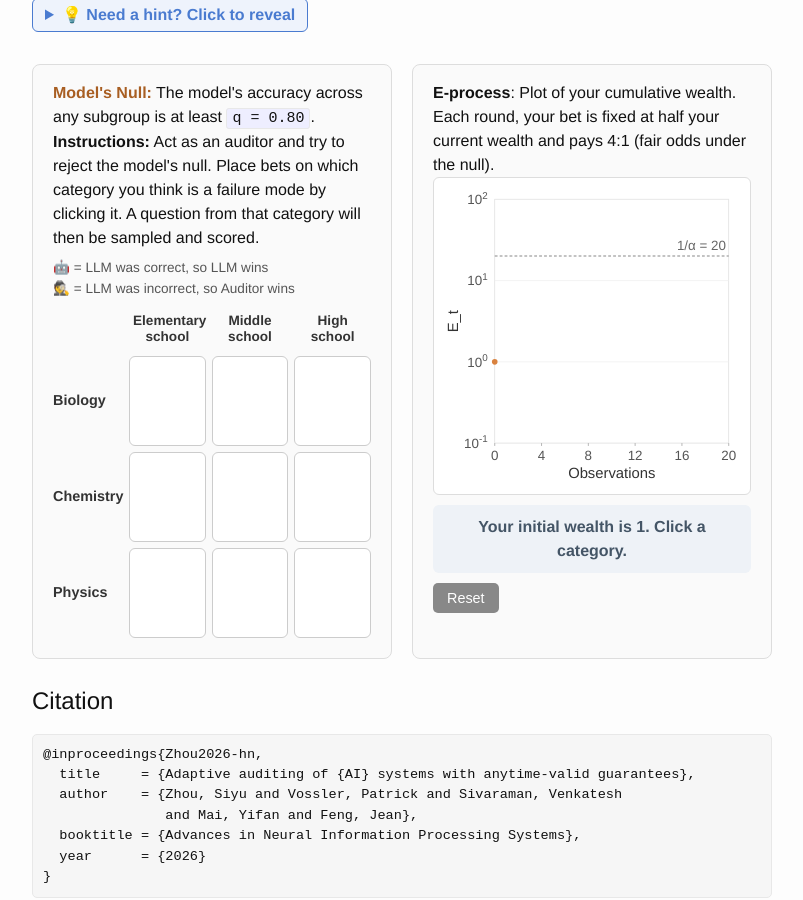
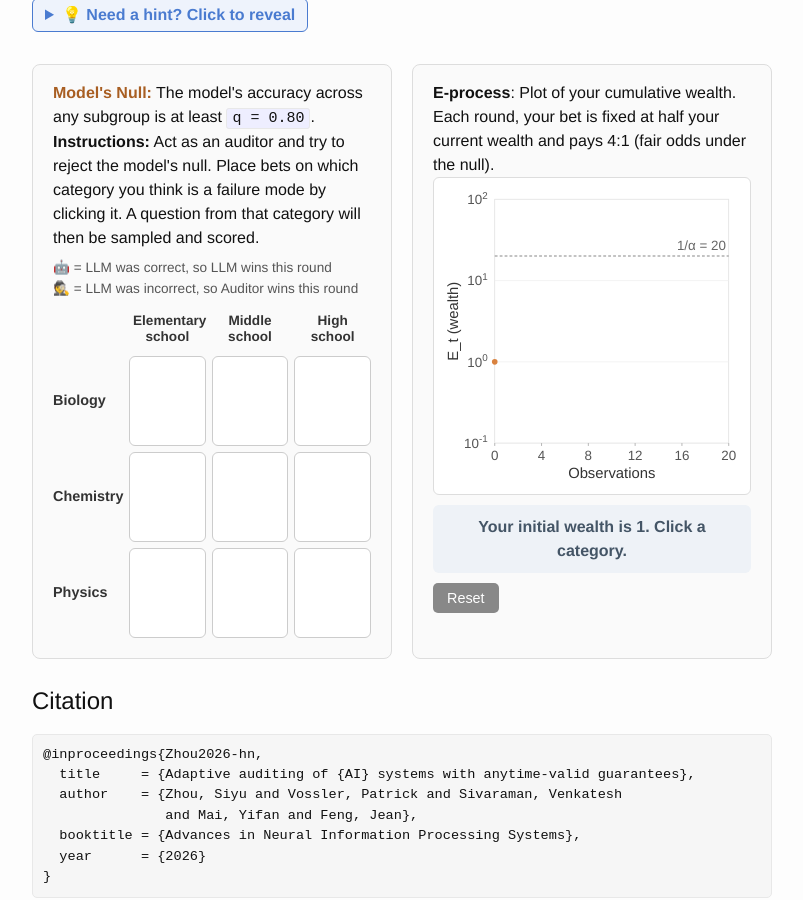
Before and after one commit to jjfeng/jjfeng.github.io, a Jekyll site: the page built from project_adaptive_auditing.html, in a window 1280 px wide and 900 px high, scrolled down 1821 px. Shown: the whole window, without its empty margins (238-1041 px from the left). Built offline with Jekyll 4.4.1, drawn with Linux system fonts in a browser that asks for light colours.

Commit message:
update legend

```diff
--- a/project_adaptive_auditing.html
+++ b/project_adaptive_auditing.html
@@ -234,7 +234,7 @@ Imagine an LLM is being tested on <a href="https://arxiv.org/abs/2311.12022">GPQ
     <div class="demo-card demo-left">
       <b class="c-model">Model's Null:</b> The model's accuracy across any subgroup is at least <code>q = 0.80</code>.
       <div><b>Instructions:</b> Act as an auditor and try to reject the model's null. Place bets on which category you think is a failure mode by clicking it. A question from that category will then be sampled and scored.</div>
-      <div class="grid-legend">🤖 = LLM was correct, so LLM wins </br> 🕵️ = LLM was incorrect, so Auditor wins</div>
+      <div class="grid-legend">🤖 = LLM was correct, so LLM wins this round</br> 🕵️ = LLM was incorrect, so Auditor wins this round</div>
       <div class="cat-grid" id="catGrid"></div>
     </div>
 
@@ -438,7 +438,7 @@ Imagine an LLM is being tested on <a href="https://arxiv.org/abs/2311.12022">GPQ
     parts.push('<text x="' + (pad.l + plotW / 2) + '" y="' + (H - 8) +
       '" text-anchor="middle" font-size="21" fill="#333">Observations</text>');
     parts.push('<text transform="translate(20,' + (pad.t + plotH / 2) +
-      ') rotate(-90)" text-anchor="middle" font-size="21" fill="#333">E_t</text>');
+      ') rotate(-90)" text-anchor="middle" font-size="21" fill="#333">E_t (wealth)</text>');
 
     // Threshold line
     var yT = yScale(THRESHOLD);
```
